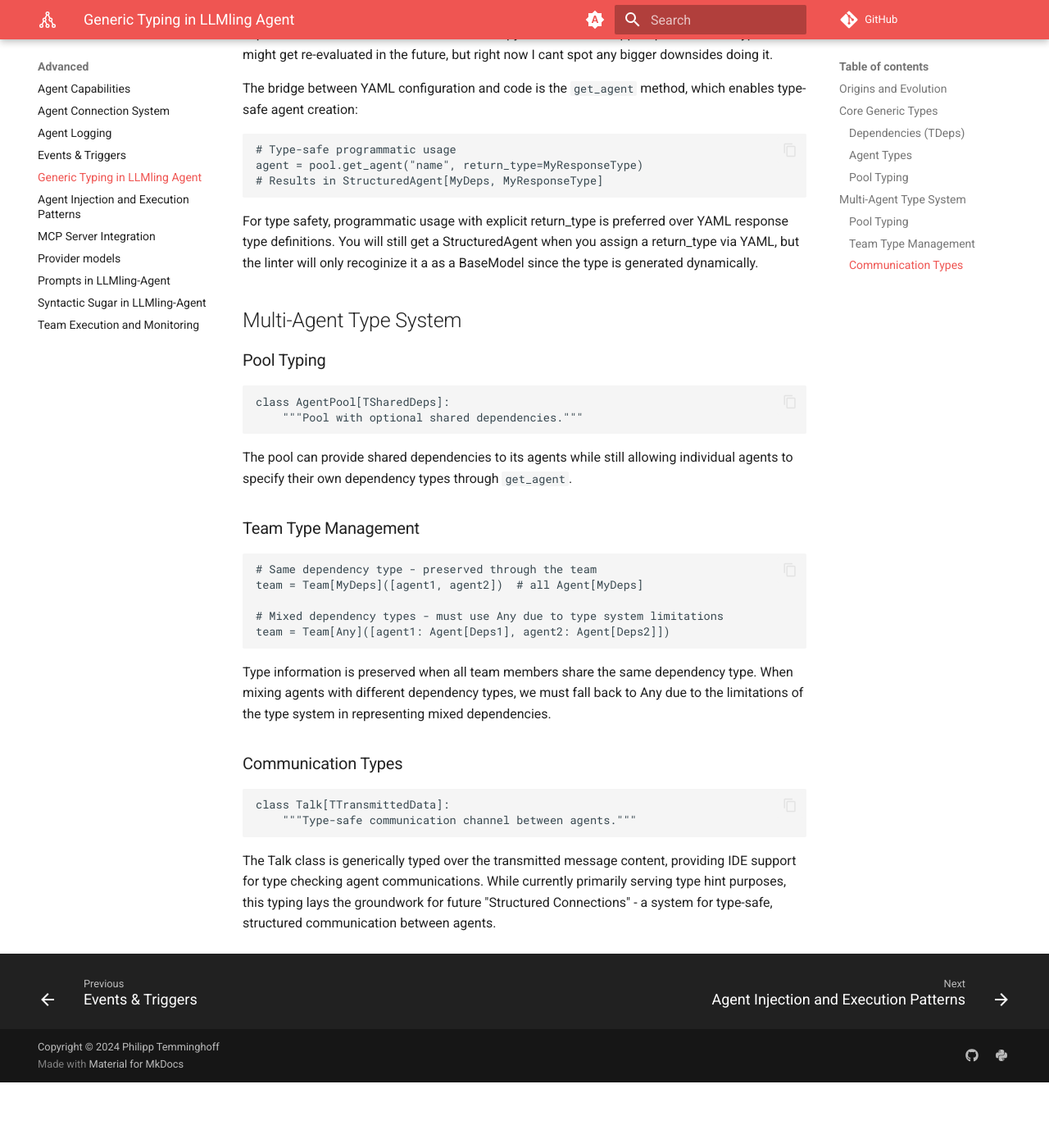
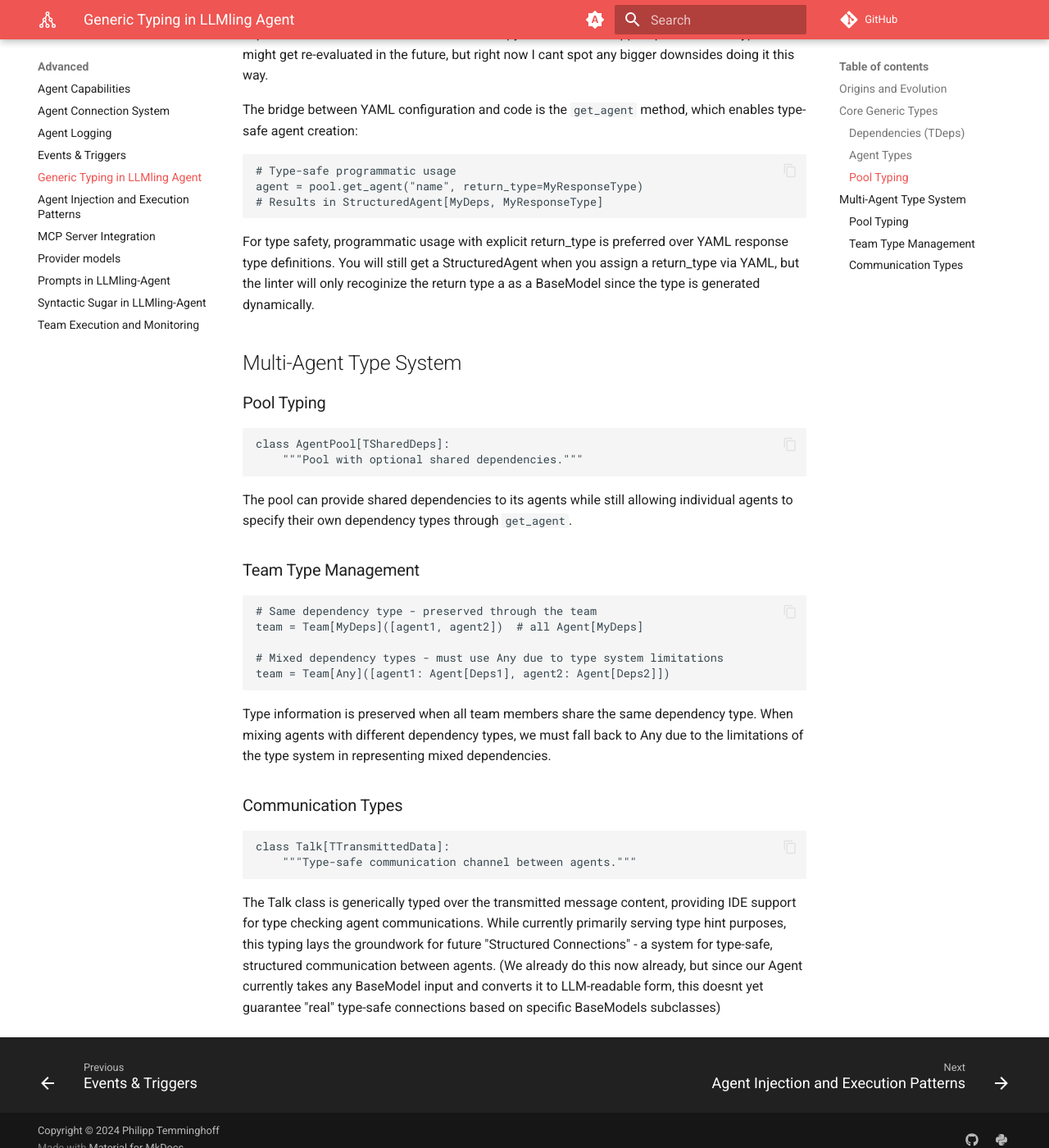
Before and after one commit to uk0/llmling-agent, an MkDocs documentation site: the page built from docs/advanced/generic_typing.md, in a window 1280 px wide and 1400 px high, scrolled down 1527 px. Shown: the whole window at 82% size. Built offline with MkDocs 1.6.1 and Material for MkDocs 9.7.7, drawn with Linux system fonts in a browser that asks for light colours; comment, search, counter and statistics services are not loaded; before the commit the page ends 2847 px from its top, so only the background shows below that.

Commit message:
chore: docs

````diff
--- a/docs/advanced/generic_typing.md
+++ b/docs/advanced/generic_typing.md
@@ -62,7 +62,7 @@
 
 Unlike PydanticAI's unified Agent class, LLMling splits these concerns into two classes.
 This separation more has historical reasons since pydantic-ai didnt support per-run return types.
-It might get re-evaluated in the future, but right now I cant spot any bigger downsides doing it.
+It might get re-evaluated in the future, but right now I cant spot any bigger downsides doing it this way.
 
 The bridge between YAML configuration and code is the `get_agent` method, which enables type-safe agent creation:
 
@@ -73,7 +73,7 @@
 ```
 
 For type safety, programmatic usage with explicit return_type is preferred over YAML response type definitions.
-You will still get a StructuredAgent when you assign a return_type via YAML, but the linter will only recoginize it a as
+You will still get a StructuredAgent when you assign a return_type via YAML, but the linter will only recoginize the return type a as
 a BaseModel since the type is generated dynamically.
 
 ## Multi-Agent Type System
@@ -94,7 +94,8 @@
 team = Team[Any]([agent1: Agent[Deps1], agent2: Agent[Deps2]])
 ```
 
-Type information is preserved when all team members share the same dependency type. When mixing agents with different dependency types, we must fall back to Any due to the limitations of the type system in representing mixed dependencies.
+Type information is preserved when all team members share the same dependency type. When mixing agents with different dependency types,
+we must fall back to Any due to the limitations of the type system in representing mixed dependencies.
 
 ### Communication Types
 ```python
@@ -102,4 +103,7 @@
     """Type-safe communication channel between agents."""
 ```
 
-The Talk class is generically typed over the transmitted message content, providing IDE support for type checking agent communications. While currently primarily serving type hint purposes, this typing lays the groundwork for future "Structured Connections" - a system for type-safe, structured communication between agents.
+The Talk class is generically typed over the transmitted message content, providing IDE support for type checking agent communications.
+While currently primarily serving type hint purposes, this typing lays the groundwork for future "Structured Connections" - a system for type-safe,
+structured communication between agents. (We already do this now already, but since our Agent currently takes any BaseModel input and converts it to LLM-readable form,
+this doesnt yet guarantee "real" type-safe connections based on specific BaseModels subclasses)
````
